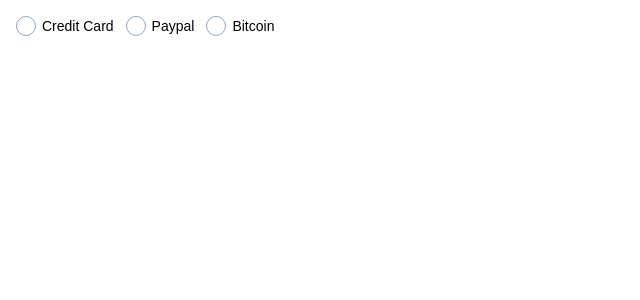
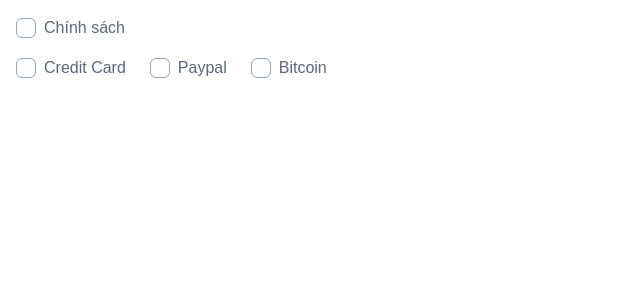
Before and after one commit to tript-cmyk/car-rent, a Next.js app: page / in a window 1280 px wide. Shown: the top 300 px of the page, without its empty margins (0-640 px from the left). Built offline with nearby package versions, Linux system fonts and the light colour scheme.

Commit message:
feat: implement reusable CheckBox and CheckBoxGroup UI components

```diff
--- a/app/page.tsx
+++ b/app/page.tsx
@@ -1,4 +1,4 @@
-import { Radio } from "@/components/ui/radio";
+import { CheckBox, CheckBoxGroup } from "@/components/ui/checkbox";
 
 const pays = [
   { label: "Credit Card", value: "card" },
@@ -9,7 +9,9 @@
 export default function Home() {
   return (
     <div className="space-y-4 p-4 space-x-2">
-      <Radio options={pays} />
+      <CheckBox label="Chính sách" />
+
+      <CheckBoxGroup options={pays} />
     </div>
   );
 }
--- /dev/null
+++ b/components/ui/checkbox/CheckBox.tsx
@@ -0,0 +1,89 @@
+"use client";
+
+import * as React from "react";
+import { useState } from "react";
+import { IoCheckmarkOutline } from "react-icons/io5";
+import { checkBoxVariants } from "./checkbox.variants";
+import { CheckBoxProps } from "./checkbox.types";
+import { useCheckBoxGroup } from "./checkbox.context";
+import { resolveChecked } from "./checkbox.utils";
+import { cn } from "@/lib/utils";
+
+const CheckBox = ({
+  label,
+  id,
+  checked: checkedProp,
+  defaultChecked = false,
+  disabled: disabledProp = false,
+  onChange,
+  value,
+  name: nameProp,
+  title,
+  required,
+}: CheckBoxProps) => {
+  const groupContext = useCheckBoxGroup();
+
+  const isControlled = checkedProp !== undefined;
+  const isGrouped = !!groupContext;
+  const [localChecked, setLocalChecked] = useState(defaultChecked);
+
+  const checked = resolveChecked({
+    checked: localChecked,
+    checkedProp,
+    isControlled,
+    value,
+    groupValues: groupContext?.values,
+  });
+
+  const disabled = !!groupContext?.disabled || disabledProp;
+  const name = groupContext?.name || nameProp;
+
+  const handleChange = (event: React.ChangeEvent<HTMLInputElement>) => {
+    if (!isControlled && !isGrouped) {
+      setLocalChecked(event.target.checked);
+    }
+
+    if (isGrouped && value !== undefined) {
+      groupContext.toggle(value, event.target.checked);
+    }
+
+    onChange?.(event);
+  };
+
+  return (
+    <div className="inline-flex items-center">
+      <label
+        className={cn(
+          "group inline-flex items-center gap-2 select-none",
+          disabled ? "cursor-not-allowed opacity-50" : "cursor-pointer",
+        )}
+      >
+        <input
+          id={id}
+          type="checkbox"
+          className="sr-only"
+          checked={checked}
+          disabled={disabled}
+          name={name}
+          value={value}
+          title={title}
+          required={required}
+          onChange={handleChange}
+        />
+        <span className={cn(checkBoxVariants({ checked }))}>
+          {checked && (
+            <IoCheckmarkOutline className="text-white h-full w-full p-px" />
+          )}
+        </span>
+
+        {label && (
+          <span className="font-medium text-secondary-400 select-none">
+            {label}
+          </span>
+        )}
+      </label>
+    </div>
+  );
+};
+
+export default CheckBox;
--- /dev/null
+++ b/components/ui/checkbox/CheckBoxGroup.tsx
@@ -0,0 +1,81 @@
+"use client";
+
+import { useCallback, useMemo, useState } from "react";
+import { CheckBoxGroupContext } from "./checkbox.context";
+import type { CheckBoxGroupProps } from "./checkbox.types";
+import CheckBox from "./CheckBox";
+
+export const CheckBoxGroup = ({
+  value,
+  defaultValue = [],
+  onChangeValue,
+  options,
+  label,
+  disabled,
+  name,
+  id,
+  title,
+  children,
+}: CheckBoxGroupProps) => {
+  const isControlled = value !== undefined;
+
+  const [localValue, setLocalValue] = useState<string[]>(defaultValue);
+
+  const values = isControlled ? value : localValue;
+
+  const toggle = useCallback(
+    (itemValue: string, checked: boolean) => {
+      const nextValues = checked
+        ? Array.from(new Set([...values, itemValue]))
+        : values.filter((v) => v !== itemValue);
+
+      if (!isControlled) {
+        setLocalValue(nextValues);
+      }
+
+      onChangeValue?.(nextValues);
+    },
+    [values, isControlled, onChangeValue],
+  );
+
+  const contextValue = useMemo(
+    () => ({
+      values,
+      toggle,
+      disabled,
+      name,
+    }),
+    [values, toggle, disabled, name],
+  );
+
+  return (
+    <CheckBoxGroupContext.Provider value={contextValue}>
+      <div
+        id={id}
+        title={title}
+        className="flex w-full flex-col gap-2 text-left"
+      >
+        {label && (
+          <span className="text-sm font-semibold text-white tracking-wide select-none">
+            {label}
+          </span>
+        )}
+
+        <div className="flex flex-row flex-wrap items-center gap-x-6 gap-y-3">
+          {options?.map((option) => (
+            <CheckBox
+              key={option.value}
+              value={option.value}
+              label={option.label}
+              disabled={option.disabled}
+            />
+          ))}
+
+          {children}
+        </div>
+      </div>
+    </CheckBoxGroupContext.Provider>
+  );
+};
+
+export default CheckBoxGroup;
--- /dev/null
+++ b/components/ui/checkbox/checkbox.context.ts
@@ -0,0 +1,9 @@
+"use client";
+
+import { createContext, useContext } from "react";
+import type { CheckBoxGroupContextProps } from "./checkbox.types";
+
+export const CheckBoxGroupContext =
+  createContext<CheckBoxGroupContextProps | null>(null);
+
+export const useCheckBoxGroup = () => useContext(CheckBoxGroupContext);
--- /dev/null
+++ b/components/ui/checkbox/checkbox.utils.ts
@@ -0,0 +1,23 @@
+export const resolveChecked = ({
+  checked,
+  checkedProp,
+  isControlled,
+  value,
+  groupValues,
+}: {
+  checked: boolean;
+  checkedProp?: boolean;
+  isControlled: boolean;
+  value?: string;
+  groupValues?: string[];
+}) => {
+  if (groupValues && value !== undefined) {
+    return groupValues.includes(value);
+  }
+
+  if (isControlled) {
+    return !!checkedProp;
+  }
+
+  return checked;
+};
--- /dev/null
+++ b/components/ui/checkbox/checkbox.variants.ts
@@ -0,0 +1,16 @@
+import { cva } from "class-variance-authority";
+
+export const checkBoxVariants = cva(
+  "inline-flex justify-center items-center rounded-md border transition-all duration-300 h-4 w-4 text-sm sm:h-5 sm:w-5 sm:text-lg",
+  {
+    variants: {
+      checked: {
+        true: "border-none bg-primary-500",
+        false: "border-secondary-300 bg-white",
+      },
+    },
+    defaultVariants: {
+      checked: false,
+    },
+  },
+);
--- /dev/null
+++ b/components/ui/checkbox/index.ts
@@ -0,0 +1,6 @@
+export * from "./checkbox.context";
+export { default as CheckBox } from "./CheckBox";
+export { default as CheckBoxGroup } from "./CheckBoxGroup";
+export * from "./checkbox.types";
+export * from "./checkbox.variants";
+export * from "./checkbox.utils";
```
Also changed, not shown: components/ui/checkbox/checkbox.types.ts (added, +40 -0 lines).
